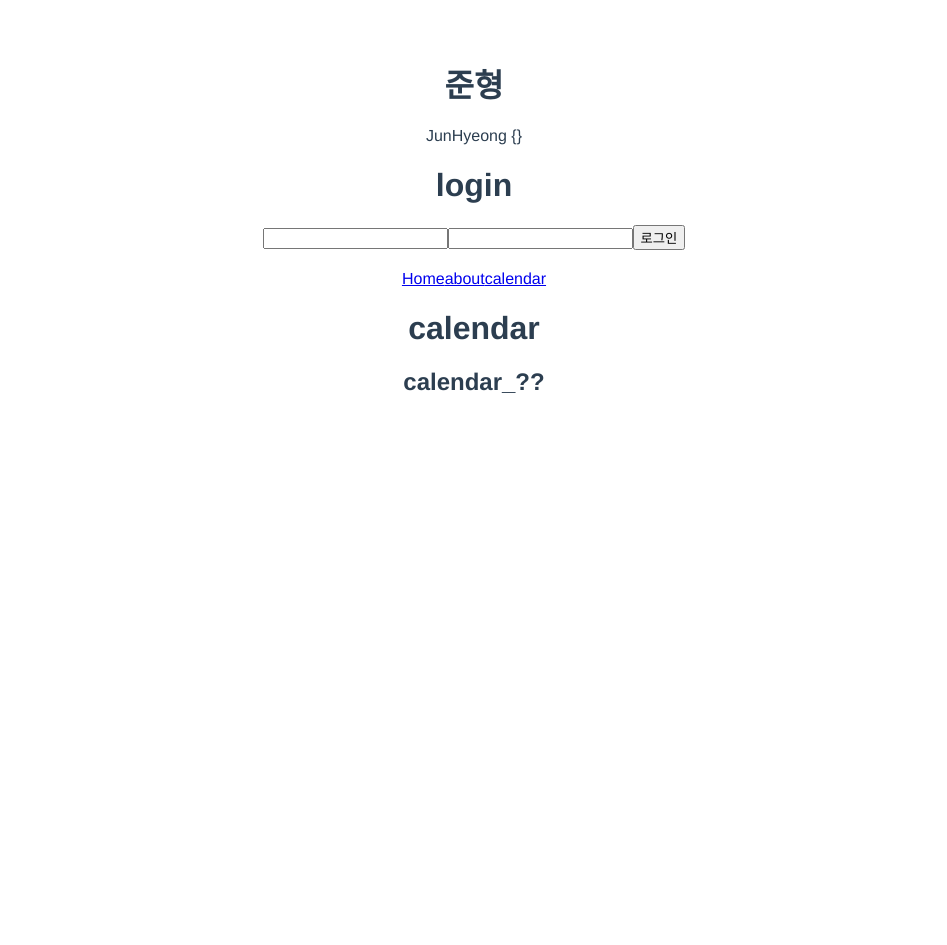
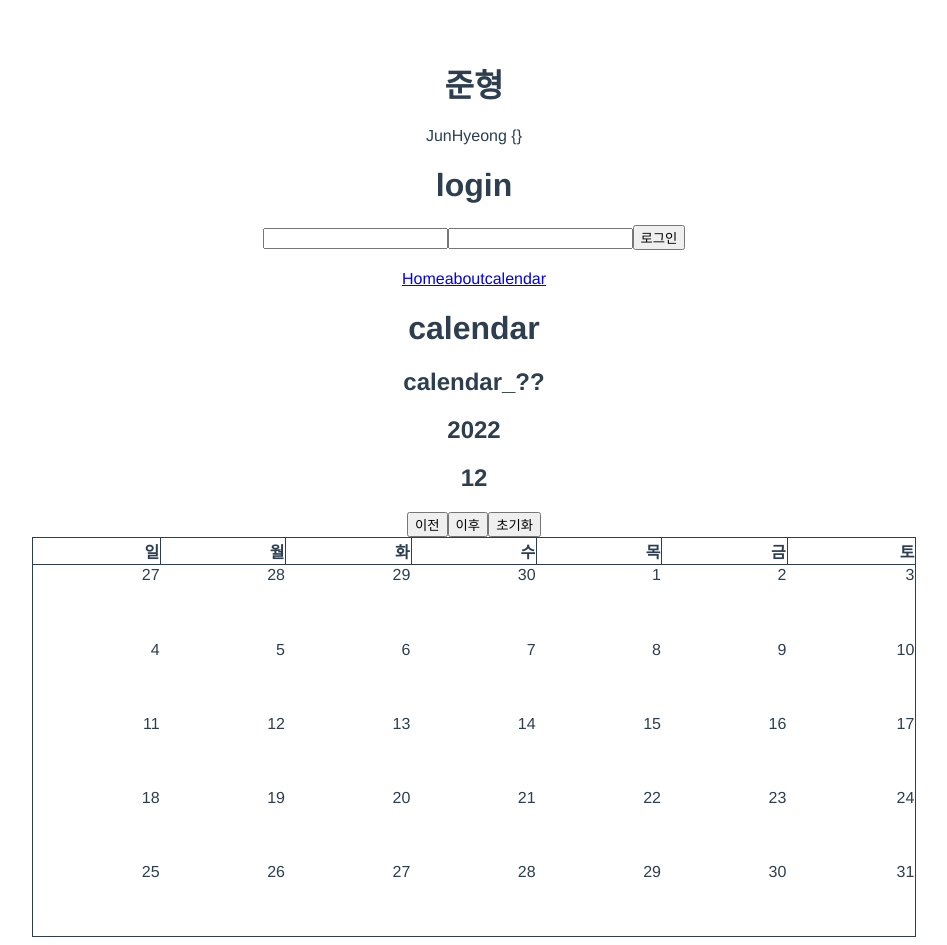
Before and after one commit to limjun92/web_dev, a Vue app in the folder front/: page /MainCalendar in a window 1280 px wide. Shown: the whole page, without its empty margins (166-1113 px from the left). Before the commit the page ends 800 px from the top, so only its background shows below. Built offline with nearby package versions, Linux system fonts and the light colour scheme; no server answers.

Commit message:
20221223_캘린더_front

```diff
--- a/front/src/components/HelloWorld.vue
+++ b/front/src/components/HelloWorld.vue
@@ -4,7 +4,7 @@
       <h1>{{ msg }}</h1>
       <!-- <h1 v-text='msg'></h1> -->
       <!-- <h1 v-html='msg'></h1> -->
-      <img v-bind:src='model.imagePath'>
+      <!-- <img v-bind:src='model.imagePath'> -->
     </div>
     <div>
       <input type='text' v-model="name_" placeholder="v-model 예제 이름을 입력하세요">
--- a/front/src/components/calendar/calendarOnly.vue
+++ b/front/src/components/calendar/calendarOnly.vue
@@ -1,22 +1,122 @@
 <template>
     <h2>calendar_??</h2>
+    <div>
+        <h2>{{ year }}</h2>
+        <h2>{{ month }}</h2>
+        <button v-on:click="getBeforeMonth()">이전</button><button v-on:click="getNextMonth()">이후</button><button v-on:click="getThisMonth()">초기화</button>
+        <div>
+        <table class = 'calendal'>
+            <thead>
+                <tr>
+                    <th scope="col" v-for="day in days" :key="day">{{day}}</th>
+                </tr>
+            </thead>
+            <tbody>
+                <tr v-for="week in dates" :key="week">
+                    <td scope="row" v-for="date in week" :key="date">{{date}}</td>
+                </tr>
+            </tbody>
+        </table>
+    </div>
+    </div>
 </template>
 
 <script>
 export default {
+    data(){
+        return{
+            year:-1,
+            month:-1,
+            days:['일','월','화','수','목','금','토'],
+            week:[],
+            dates:[],
+            date:null,
+        }
+    },
     created(){
-        var date = new Date();
-        console.log(date)
+        this.date = new Date();
+        this.getWeekDate(this.date)
+    },
+    methods:{
+        getWeekDate(dateinfo){
+            this.year = dateinfo.getFullYear();
+            this.month = dateinfo.getMonth()+1;
+            this.getLastMonthLastWeek(dateinfo);
+            this.getThisMonthWeeks(dateinfo);
+            this.getNextMonthFirstWeeks(dateinfo);
+        },
+        //저번달 마지막 주 날짜
+        getLastMonthLastWeek(dateinfo){
+            let date = new Date(dateinfo.getFullYear(), dateinfo.getMonth(), 0);
+            let lastDate = date.getDate();
+            let lastDay = date.getDay();
+            if(lastDay == 6)
+                return;
+            for(let i = lastDate-lastDay; i<=lastDate; i++){
+                this.week.push(i);
+            }
+        },
+        //이번달 총 날짜
+        getThisMonthWeeks(dateinfo){
+            let date = new Date(dateinfo.getFullYear(), dateinfo.getMonth()+1, 0);
+            let lastDate = date.getDate();
+            for(let i = 1; i<=lastDate; i++){
+                this.week.push(i);
+                if(this.week.length == 7){
+                    this.dates.push(this.week);
+                    this.week = [];
+                }
+            }
+        },
+        //다음달 첫째 주 날짜
+        getNextMonthFirstWeeks(dateinfo){
+            let date = new Date(dateinfo.getFullYear(), dateinfo.getMonth()+1, 0);
+            let firstDay = date.getDay();
+            for(let i = 1; i<7-firstDay; i++){
+                this.week.push(i);
+            }
+            this.dates.push(this.week);
+        },
+        //다음달로 가기
+        getNextMonth(){
+            this.dates = [];
+            this.week = [];
+            this.date = new Date(this.date.getFullYear(), this.date.getMonth()+1, 1);
+            this.getWeekDate(this.date)
+        },
+        //이전달로 가기
+        getBeforeMonth(){
+            this.dates = [];
+            this.week = [];
+            this.date = new Date(this.date.getFullYear(), this.date.getMonth()-1, 1);
+            this.getWeekDate(this.date)
+        },
+        //초기화
+        getThisMonth(){
+            this.dates = [];
+            this.week = [];
+            this.date = new Date();
+            this.getWeekDate(this.date)
+        }
 
-        var firstDay = new Date(date.getFullYear(), date.getMonth(), 1);
-
-        var lastDay = new Date(date.getFullYear(), date.getMonth() + 1, 0);
-
-        console.log(firstDay, lastDay)
     }
 }
 </script>
 
 <style>
-
+th {
+    border:1px solid;
+}
+th, td{
+    text-align: right;
+    vertical-align: top;
+}
+.calendal{
+    width : 70%;
+    height: 400px;
+    margin-left: auto;
+    margin-right: auto;
+    border-collapse: collapse;
+    border:1px solid;
+}
 </style>
--- a/front/src/components/user/UserLogin.vue
+++ b/front/src/components/user/UserLogin.vue
@@ -14,7 +14,7 @@ export default {
 
     data() {
         return{
-            id:"",
+            user_id:"",
             password:"",
         }
     },
```
